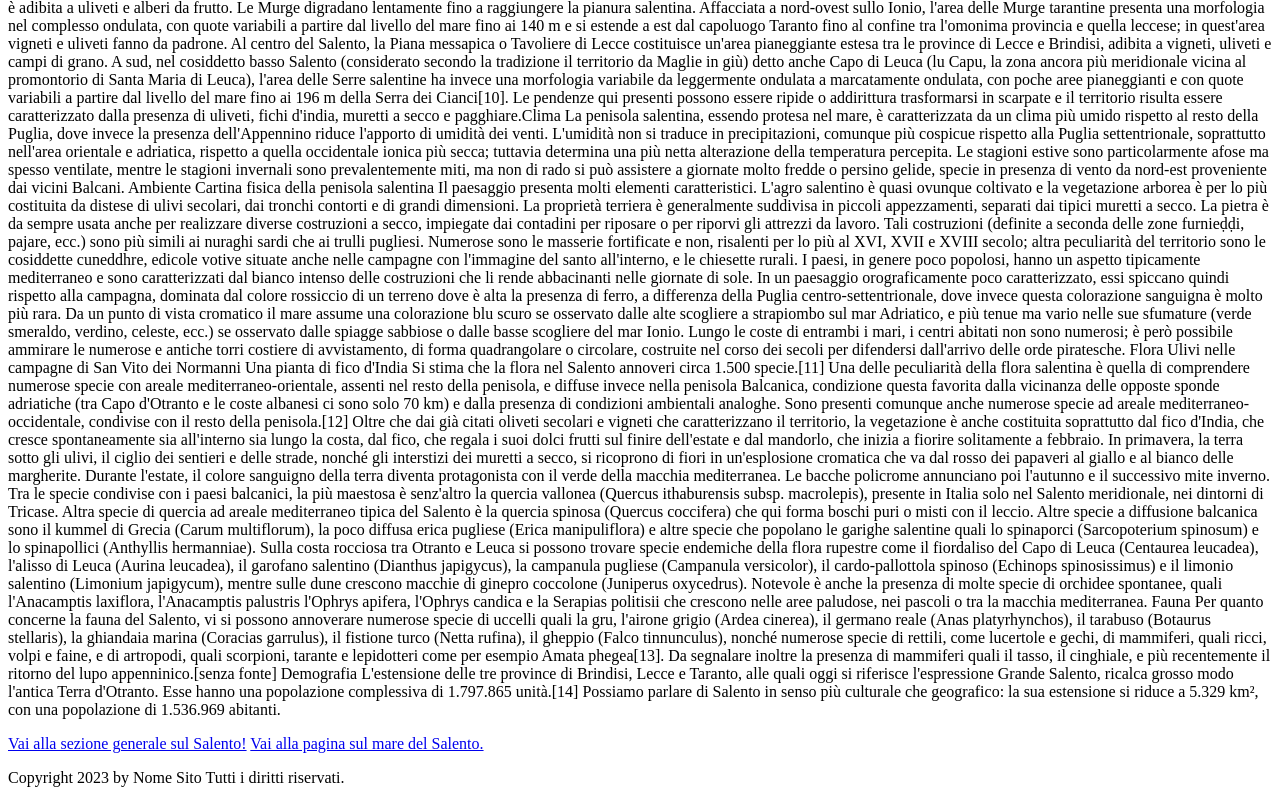
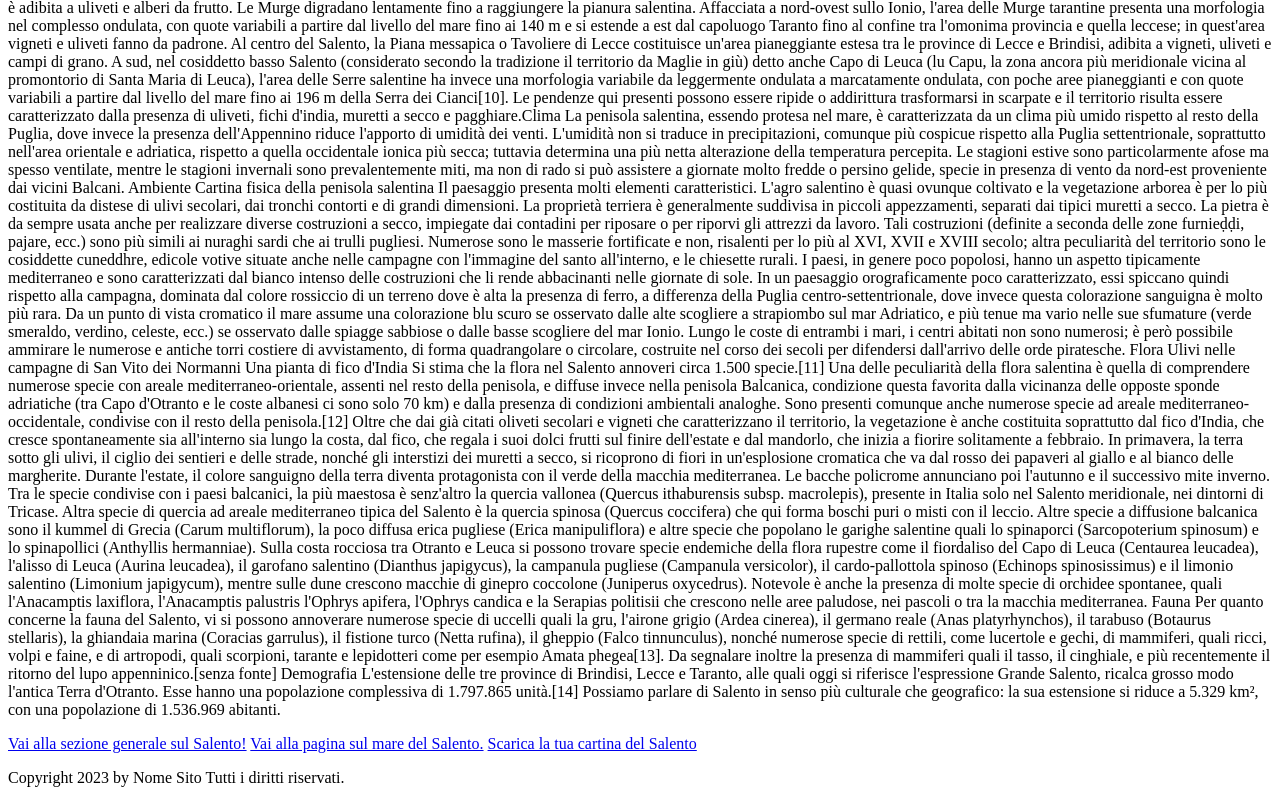
Before and after one commit to Gaiaavenditti/primosito, a plain HTML site: page index.html in a window 1280 px wide. Shown: the part 677-1480 px from the top of the page. Drawn offline with Linux system fonts and the light colour scheme.

Commit message:
Update index.html

```diff
--- a/index.html
+++ b/index.html
@@ -98,6 +98,8 @@ L'estensione delle tre province di Brindisi, Lecce e Taranto, alle quali oggi si
 
 <a href="#Prima sezione">Vai alla sezione generale sul Salento!</a>
 <a href="pagina2.html">Vai alla pagina sul mare del Salento.</a>
+<a href="Cartina-del-Salento.pdf" target="_blank"> Scarica la tua cartina del Salento</a>
+
 
 </body>
 
```
